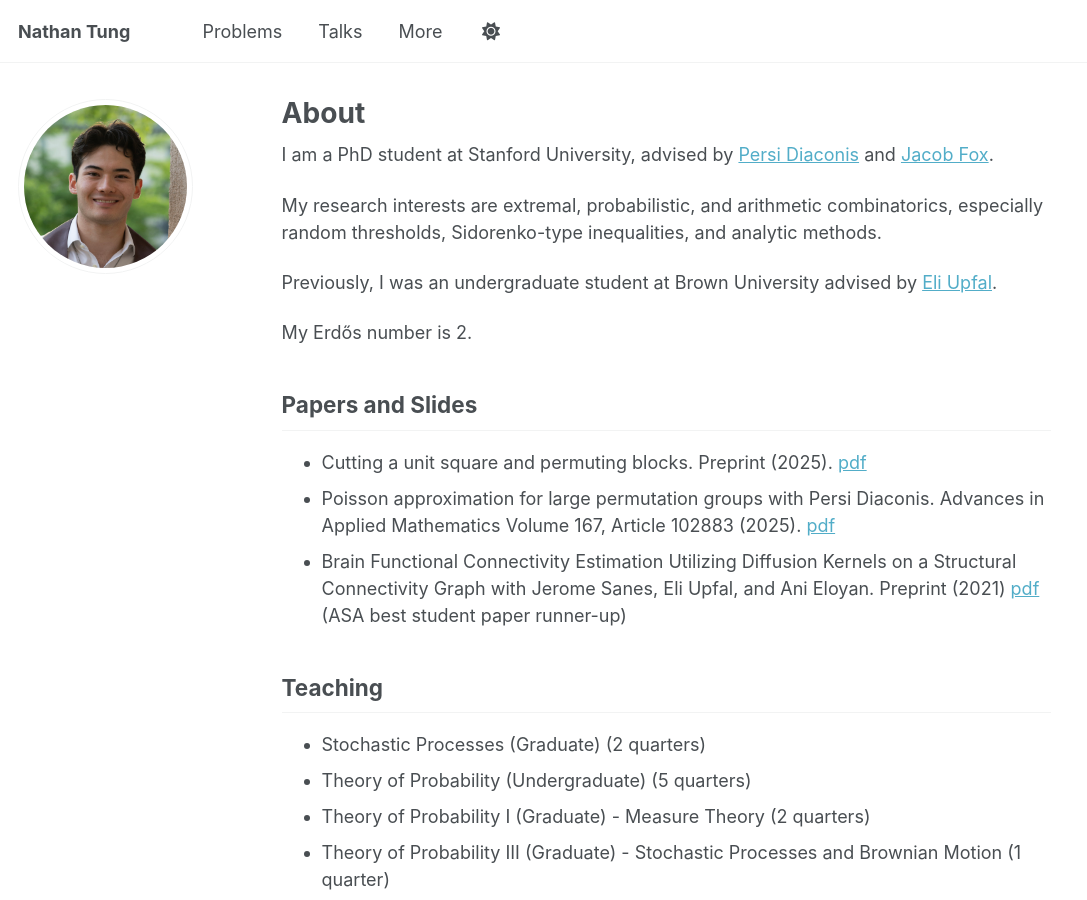
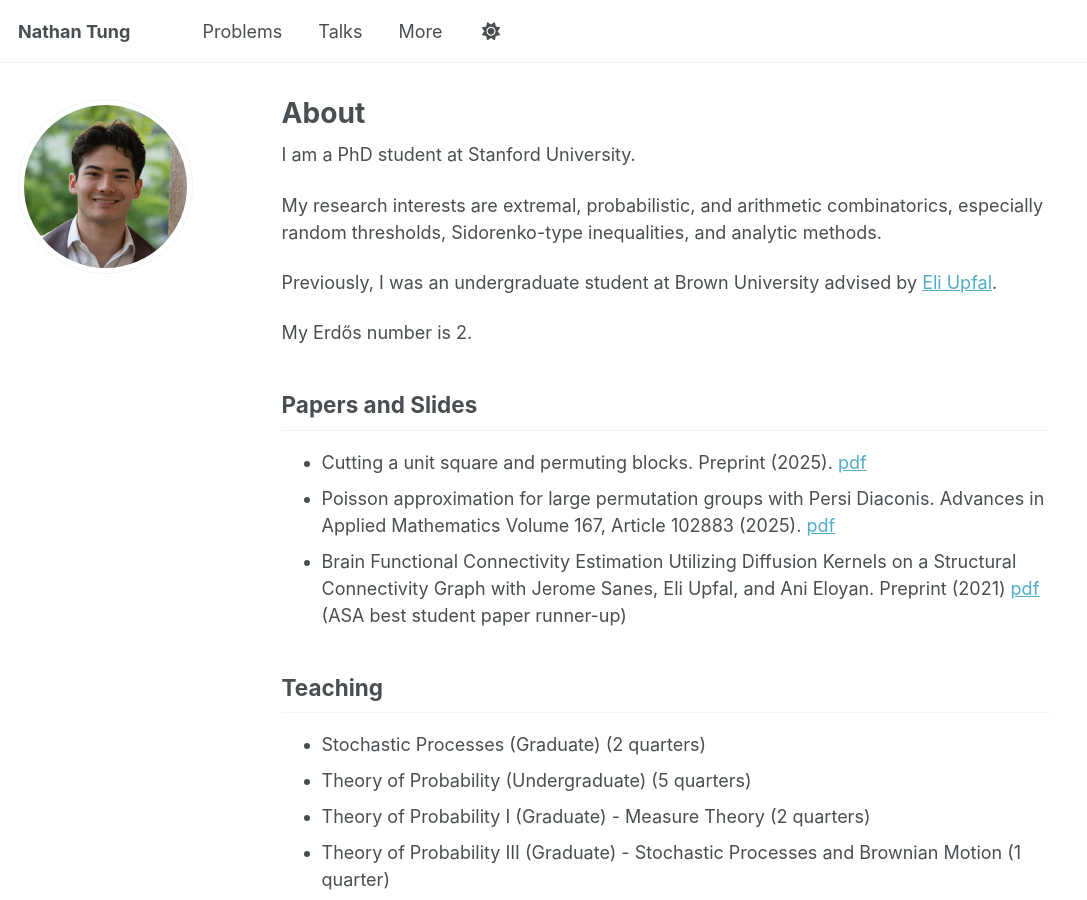
Before and after one commit to njtung/njtung.github.io, a Jekyll site: the page built from _pages/about.md, in a window 1280 px wide and 900 px high. Shown: the whole window, without its empty margins (0-1087 px from the left). Built offline with Jekyll 4.4.1, drawn with Linux system fonts in a browser that asks for light colours; a script that is not in the unit is left out.

Commit message:
Update about.md

```diff
--- a/_pages/about.md
+++ b/_pages/about.md
@@ -8,7 +8,7 @@ redirect_from:
   - /about.html
 ---
 
-I am a PhD student at Stanford University, advised by [Persi Diaconis](https://diaconis.ckirby.su.domains) and [Jacob Fox](https://stanford.edu/~jacobfox/).
+I am a PhD student at Stanford University.
 
 My research interests are extremal, probabilistic, and arithmetic combinatorics, especially random thresholds, Sidorenko-type inequalities, and analytic methods.
 
```
